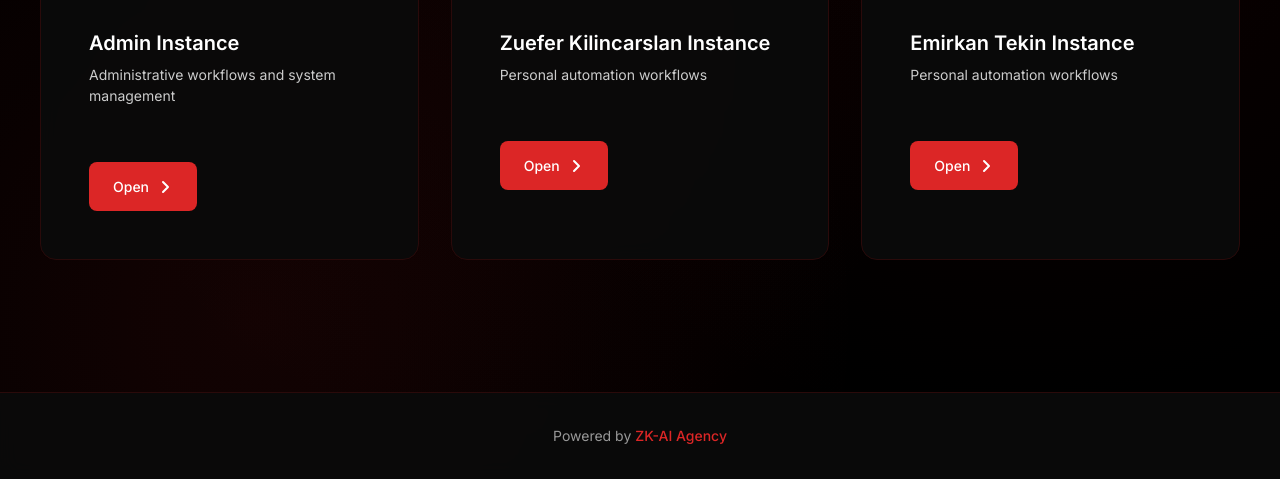
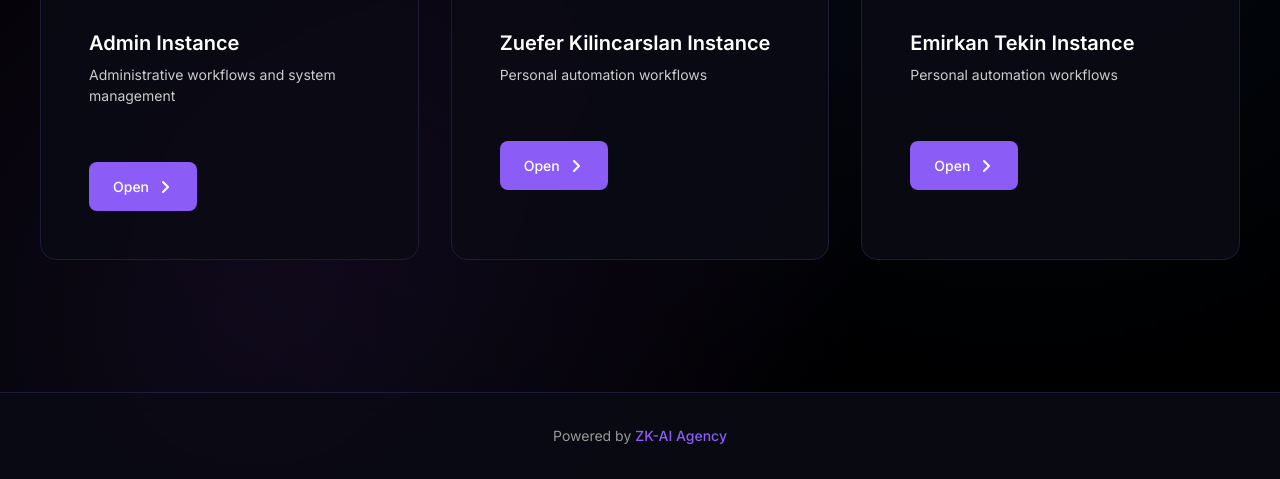
Before and after one commit to Emirkan1-ai/n8n-interface, a website built with Vite: page index.html in a window 1280 px wide. Shown: the part 321-800 px from the top of the page. Built offline with nearby package versions, Linux system fonts and the light colour scheme.

Commit message:
Update color scheme to purple, blue and black

```diff
--- a/src/style.css
+++ b/src/style.css
@@ -8,17 +8,17 @@
 :root {
   /* Color system */
   --bg-primary: #000000;
-  --bg-secondary: #0a0a0a;
-  --bg-tertiary: #1a0a0a;
+  --bg-secondary: #0a0a14;
+  --bg-tertiary: #14091a;
   --text-primary: #ffffff;
   --text-secondary: #cccccc;
   --text-muted: #999999;
-  --accent-primary: #dc2626;
-  --accent-secondary: #b91c1c;
-  --border-primary: #2a0a0a;
-  --border-secondary: #4a1a1a;
+  --accent-primary: #8b5cf6;
+  --accent-secondary: #7c3aed;
+  --border-primary: #1e1b3a;
+  --border-secondary: #3730a3;
   --shadow-primary: rgba(0, 0, 0, 0.5);
-  --shadow-secondary: rgba(220, 38, 38, 0.1);
+  --shadow-secondary: rgba(139, 92, 246, 0.15);
 
   /* Spacing system */
   --space-xs: 0.5rem;
@@ -69,9 +69,9 @@
   width: 100%;
   height: 100%;
   background:
-    radial-gradient(circle at 20% 80%, rgba(220, 38, 38, 0.1) 0%, transparent 50%),
-    radial-gradient(circle at 80% 20%, rgba(185, 28, 28, 0.08) 0%, transparent 50%),
-    radial-gradient(circle at 40% 40%, rgba(153, 27, 27, 0.05) 0%, transparent 50%);
+    radial-gradient(circle at 20% 80%, rgba(139, 92, 246, 0.12) 0%, transparent 50%),
+    radial-gradient(circle at 80% 20%, rgba(59, 130, 246, 0.08) 0%, transparent 50%),
+    radial-gradient(circle at 40% 40%, rgba(124, 58, 237, 0.06) 0%, transparent 50%);
   z-index: -1;
   animation: backgroundShift 20s ease-in-out infinite;
 }
@@ -105,7 +105,7 @@
   font-size: var(--font-size-4xl);
   font-weight: 700;
   margin-bottom: var(--space-sm);
-  background: linear-gradient(135deg, var(--text-primary) 0%, var(--accent-primary) 70%, #ff4444 100%);
+  background: linear-gradient(135deg, var(--text-primary) 0%, var(--accent-primary) 50%, #3b82f6 100%);
   background-clip: text;
   -webkit-background-clip: text;
   -webkit-text-fill-color: transparent;
@@ -139,7 +139,7 @@
 
 /* Instance cards */
 .instance-card {
-  background: rgba(10, 10, 10, 0.9);
+  background: rgba(10, 10, 20, 0.9);
   border: 1px solid var(--border-primary);
   border-radius: var(--radius-xl);
   padding: var(--space-xl);
@@ -158,7 +158,7 @@
   left: 0;
   right: 0;
   bottom: 0;
-  background: linear-gradient(135deg, rgba(220, 38, 38, 0.05) 0%, rgba(185, 28, 28, 0.08) 100%);
+  background: linear-gradient(135deg, rgba(139, 92, 246, 0.08) 0%, rgba(59, 130, 246, 0.06) 100%);
   opacity: 0;
   transition: opacity var(--transition-normal);
   z-index: 0;
@@ -173,7 +173,7 @@
   border-color: var(--border-secondary);
   box-shadow:
     0 20px 40px var(--shadow-primary),
-    0 0 0 1px rgba(220, 38, 38, 0.2),
+    0 0 0 1px rgba(139, 92, 246, 0.3),
     0 0 20px var(--shadow-secondary);
 }
 
@@ -248,7 +248,7 @@
   padding: var(--space-lg);
   text-align: center;
   border-top: 1px solid var(--border-primary);
-  background: rgba(10, 10, 10, 0.9);
+  background: rgba(10, 10, 20, 0.9);
   backdrop-filter: blur(10px);
   -webkit-backdrop-filter: blur(10px);
 }
```
